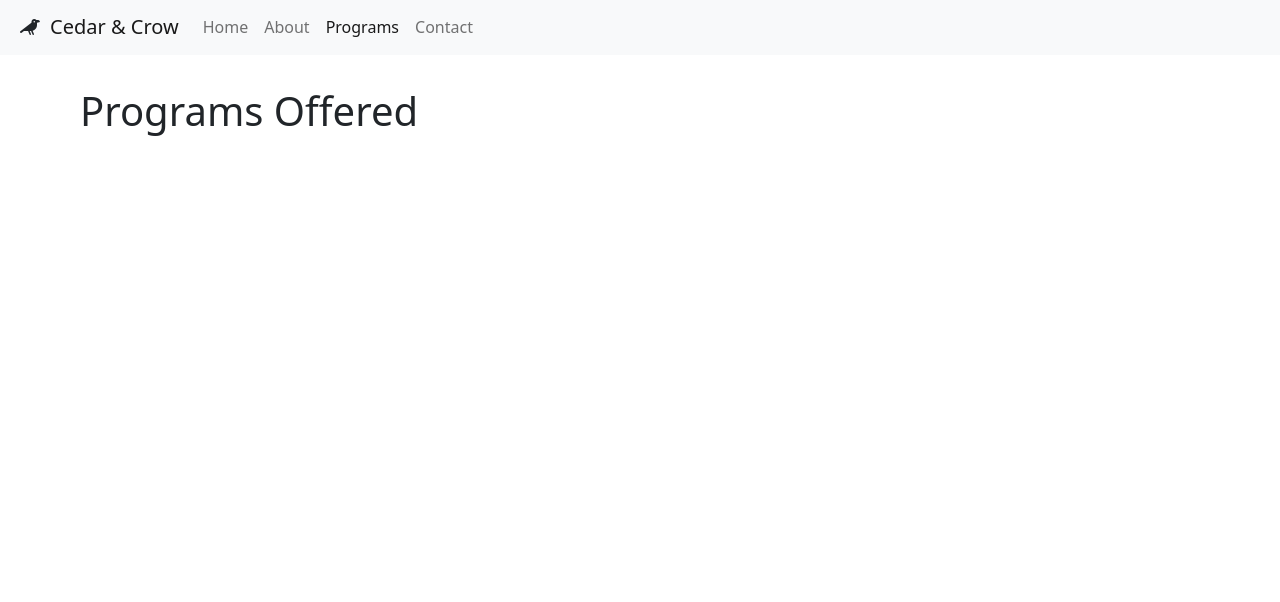
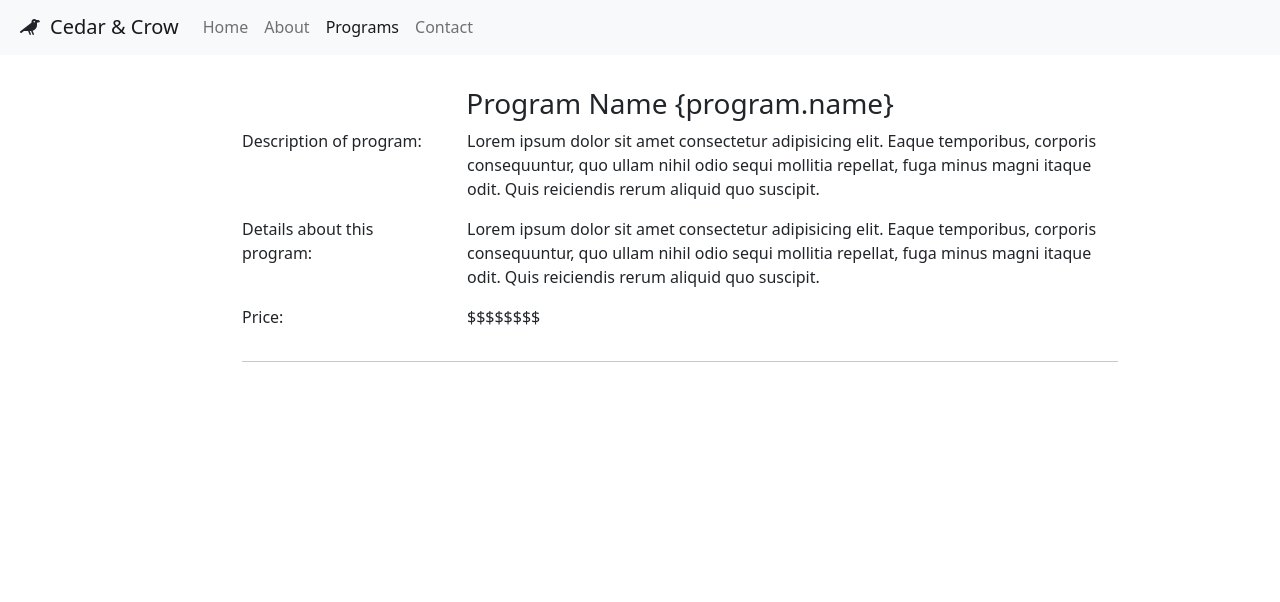
Before and after one commit to jlstern3/jacks_website, a Django app: page /programs in a window 1280 px wide. Shown: the part 101-703 px from the top of the page. Run offline with Django 3.2, Linux system fonts and the light colour scheme; some libraries are stand-ins or nearby versions.

Commit message:
General format for Programs pg

```diff
--- a/jacks_website_proj/company_app/static/styles.css
+++ b/jacks_website_proj/company_app/static/styles.css
@@ -8,7 +8,7 @@
     text-align: center;
     margin-top: auto;
     margin-bottom: auto;
-    padding-top: 4%;
+    padding-top: 1%;
 }
 
 .app_entrance_form{
@@ -302,6 +302,11 @@ nav{
 } */
 
 
+/* Programs Page */
+.container.programs_listed{
+    width: 75%;
+    height: auto;
+}
 /* Contact Page */
 .contact, .container.home, .programs, .about{
     margin-left: 5rem;
--- a/jacks_website_proj/company_app/templates/about.html
+++ b/jacks_website_proj/company_app/templates/about.html
@@ -1,8 +1,7 @@
 <!DOCTYPE html>
 <html lang="en">
-{% load static %}
-
 <head>
+    {% load static %}
     <meta charset="UTF-8">
     <meta http-equiv="X-UA-Compatible" content="IE=edge">
     <meta name="viewport" content="width=device-width, initial-scale=1.0">
@@ -46,7 +45,6 @@
         </nav>
     </div>
     <div class="about">
-        <h1>About</h1>
         <section class="about-section text-center" id="about">
             <div class="container px-4 px-lg-5">
                 <div class="row gx-4 gx-lg-5 justify-content-center">
--- a/jacks_website_proj/company_app/templates/programs.html
+++ b/jacks_website_proj/company_app/templates/programs.html
@@ -39,13 +39,50 @@
         </nav>
     </div>
     <div class="programs">
-        <h1>Programs Offered</h1>
+        <div class="container programs_listed">
+            <div class="row">
+                <div class="col-12 text-center">
+                    <h3>Program Name {program.name}</h3>
+                </div>
+            </div>
+            <div class="row">
+                <div class="col-3">
+                    <p>Description of program:</p>
+                </div>
+                <div class="col-9">
+                    <p>Lorem ipsum dolor sit amet consectetur adipisicing elit. Eaque temporibus,
+                        corporis consequuntur, quo ullam nihil odio sequi mollitia repellat,
+                        fuga minus magni itaque odit. Quis reiciendis rerum aliquid quo suscipit.
+                    </p>
+                </div>
+            </div>
+            <div class="row">
+                <div class="col-3">
+                    <p>Details about this program:</p>
+                </div>
+                <div class="col-9">
+                    <p>Lorem ipsum dolor sit amet consectetur adipisicing elit. Eaque temporibus,
+                        corporis consequuntur, quo ullam nihil odio sequi mollitia repellat,
+                        fuga minus magni itaque odit. Quis reiciendis rerum aliquid quo suscipit.
+                    </p>
+                </div>
+            </div>
+            <div class="row">
+                <div class="col-3">
+                    <p>Price:</p>
+                </div>
+                <div class="col-9">
+                    <p>$$$$$$$$</p>
+                </div>
+            </div>
+            <hr>
+        </div>
         <!-- this will eventually be something like {%for program in all_programs%} -> {program.name}-->
-        <h3>Track & Sign</h3>
+        <!-- <h3>Track & Sign</h3> -->
         <!-- {program.details} -->
-        <h5>Details about this program</h5>
+        <!-- <h5>Details about this program</h5> -->
         <!-- {program.price} -->
-        <h5>Price for this program</h5>
+        <!-- <h5>Price for this program</h5> -->
         <!-- {%endfor%} -->
     </div>
 </body>
```
